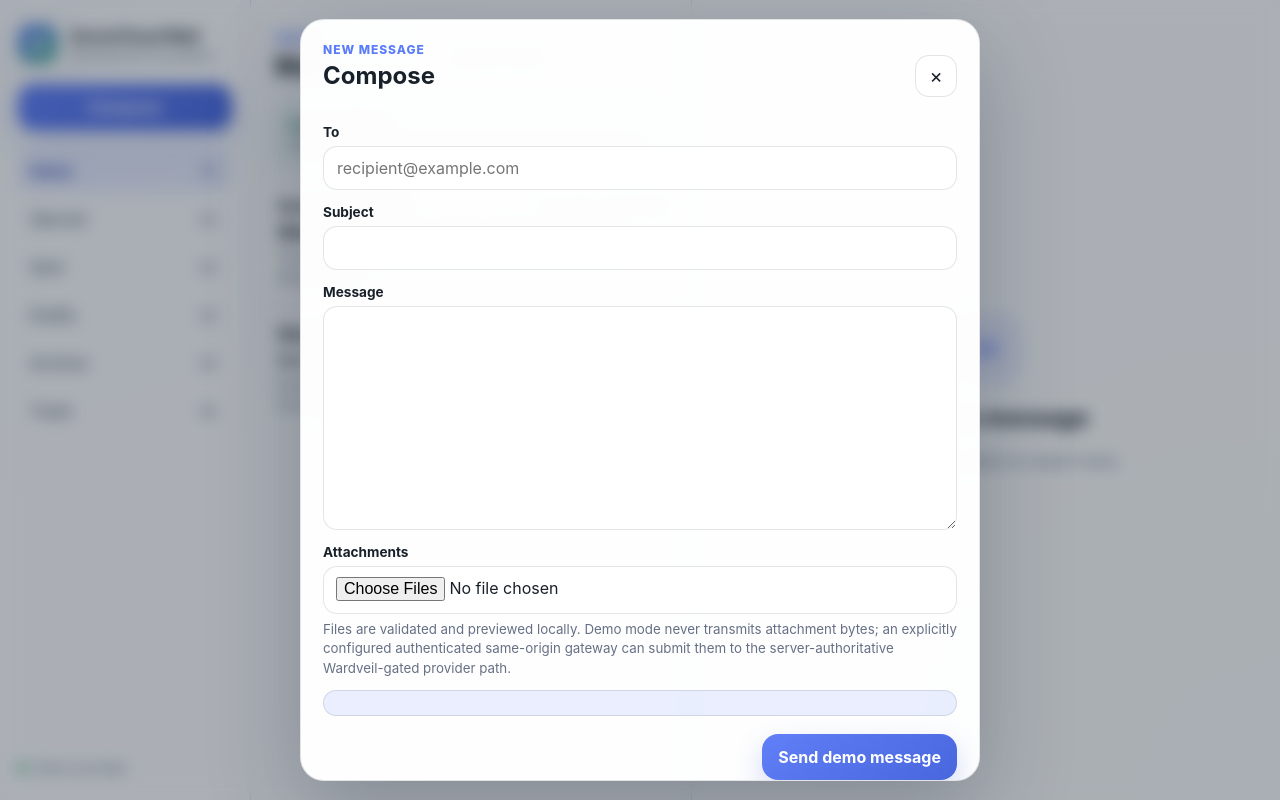
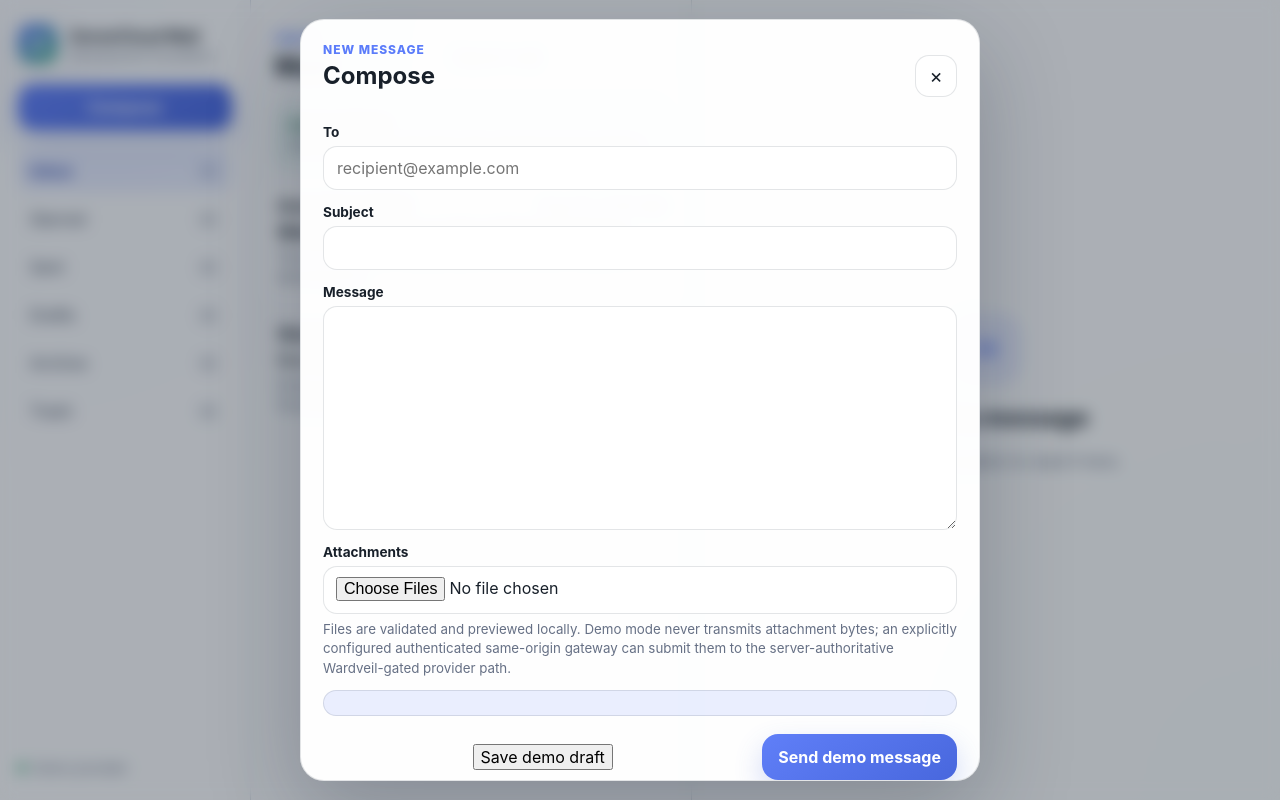
Before and after one commit to GoreeCloud/goreecloud-mail, a website with bundled scripts: page web/index.html in a window 1280 px wide. Both pictures are taken after a click on the button "Compose". Built offline with nearby package versions, Linux system fonts and the light colour scheme.

Commit message:
Add browser composer draft action

```diff
--- a/web/index.html
+++ b/web/index.html
@@ -119,6 +119,7 @@
 
         <footer>
           <span id="composeStatus" role="status"></span>
+          <button value="draft" class="draft-button" type="submit">Save demo draft</button>
           <button value="send" class="send-button" type="submit">Send demo message</button>
         </footer>
       </form>
```
